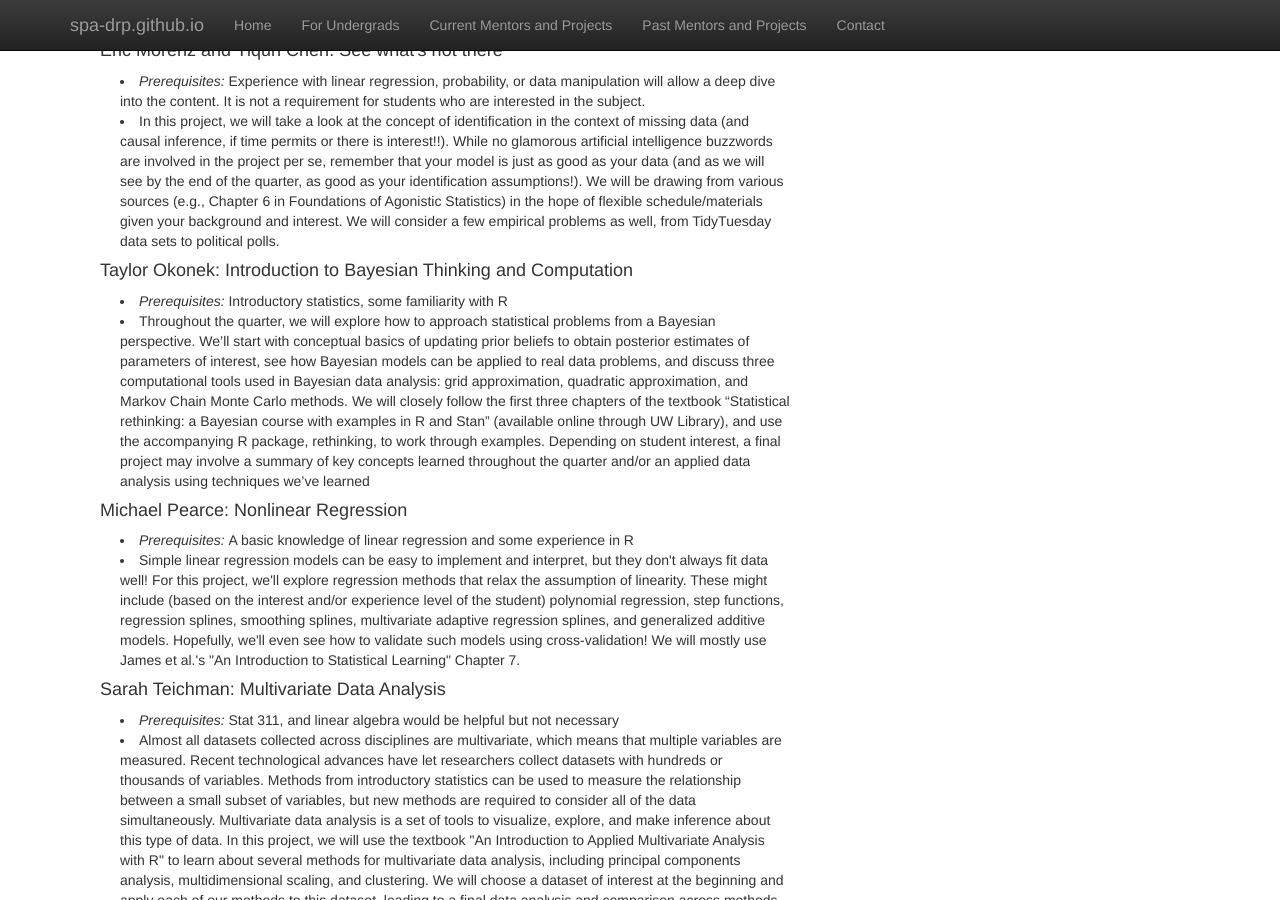
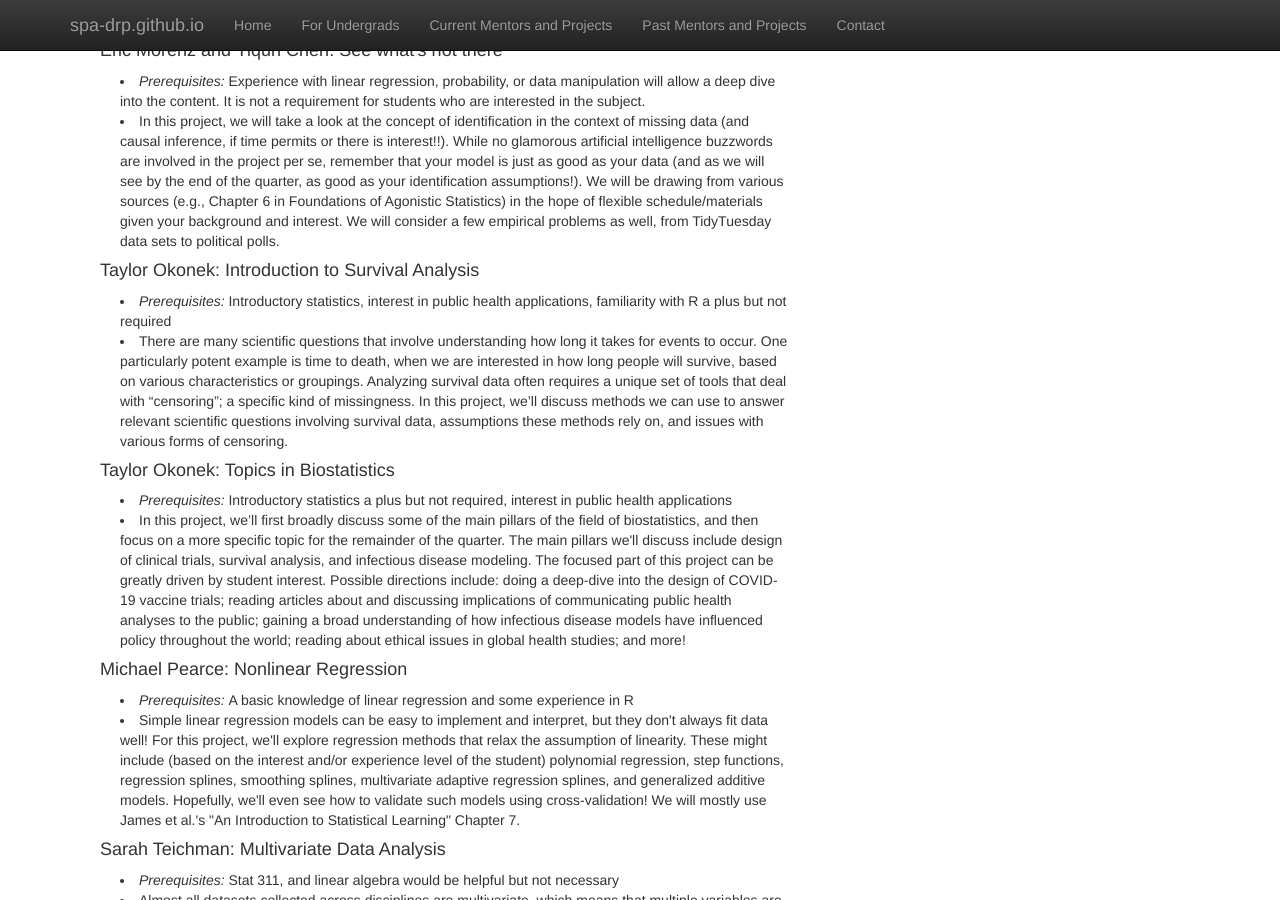
Before and after one commit to SPA-DRP/spa-drp.github.io, a Jekyll site: the page built from currentmentors.html, in a window 1280 px wide and 900 px high, scrolled down 1071 px. Built offline with Jekyll 4.4.1, drawn with Linux system fonts in a browser that asks for light colours; nearby versions of some CDN libraries; library files that are not in the unit come from our copies.

Commit message:
update Taylor Project

```diff
--- a/currentmentors.html
+++ b/currentmentors.html
@@ -86,14 +86,25 @@ Reproducible statistical analysis depends on good software and coding practices.
     </li>
     </p>
 
-    <h4> Taylor Okonek: Introduction to Bayesian Thinking and Computation </h4>
+    <h4> Taylor Okonek: Introduction to Survival Analysis </h4>
     <p class="content" style="padding:0px;margin:0px 20px 0px;">
         <li style="padding:0px;margin:0px 20px 0px;"> <i>
           Prerequisites: </i>
-          Introductory statistics, some familiarity with R
+          Introductory statistics, interest in public health applications, familiarity with R a plus but not required
     </li>
     <li style="padding:0px;margin:0px 20px 0px;">
-      Throughout the quarter, we will explore how to approach statistical problems from a Bayesian perspective. We’ll start with conceptual basics of updating prior beliefs to obtain posterior estimates of parameters of interest, see how Bayesian models can be applied to real data problems, and discuss three computational tools used in Bayesian data analysis: grid approximation, quadratic approximation, and Markov Chain Monte Carlo methods. We will closely follow the first three chapters of the textbook “Statistical rethinking: a Bayesian course with examples in R and Stan” (available online through UW Library), and use the accompanying R package, rethinking, to work through examples. Depending on student interest, a final project may involve a summary of key concepts learned throughout the quarter and/or an applied data analysis using techniques we’ve learned
+      There are many scientific questions that involve understanding how long it takes for events to occur. One particularly potent example is time to death, when we are interested in how long people will survive, based on various characteristics or groupings. Analyzing survival data often requires a unique set of tools that deal with “censoring”; a specific kind of missingness. In this project, we’ll discuss methods we can use to answer relevant scientific questions involving survival data, assumptions these methods rely on, and issues with various forms of censoring.
+    </li>
+    </p>
+
+    <h4> Taylor Okonek:  Topics in Biostatistics </h4>
+    <p class="content" style="padding:0px;margin:0px 20px 0px;">
+        <li style="padding:0px;margin:0px 20px 0px;"> <i>
+          Prerequisites: </i>
+           Introductory statistics a plus but not required, interest in public health applications
+    </li>
+    <li style="padding:0px;margin:0px 20px 0px;">
+       In this project, we’ll first broadly discuss some of the main pillars of the field of biostatistics, and then focus on a more specific topic for the remainder of the quarter. The main pillars we'll discuss include design of clinical trials, survival analysis, and infectious disease modeling. The focused part of this project can be greatly driven by student interest. Possible directions include: doing a deep-dive into the design of COVID-19 vaccine trials; reading articles about and discussing implications of communicating public health analyses to the public; gaining a broad understanding of how infectious disease models have influenced policy throughout the world; reading about ethical issues in global health studies; and more!
     </li>
     </p>
 
```
